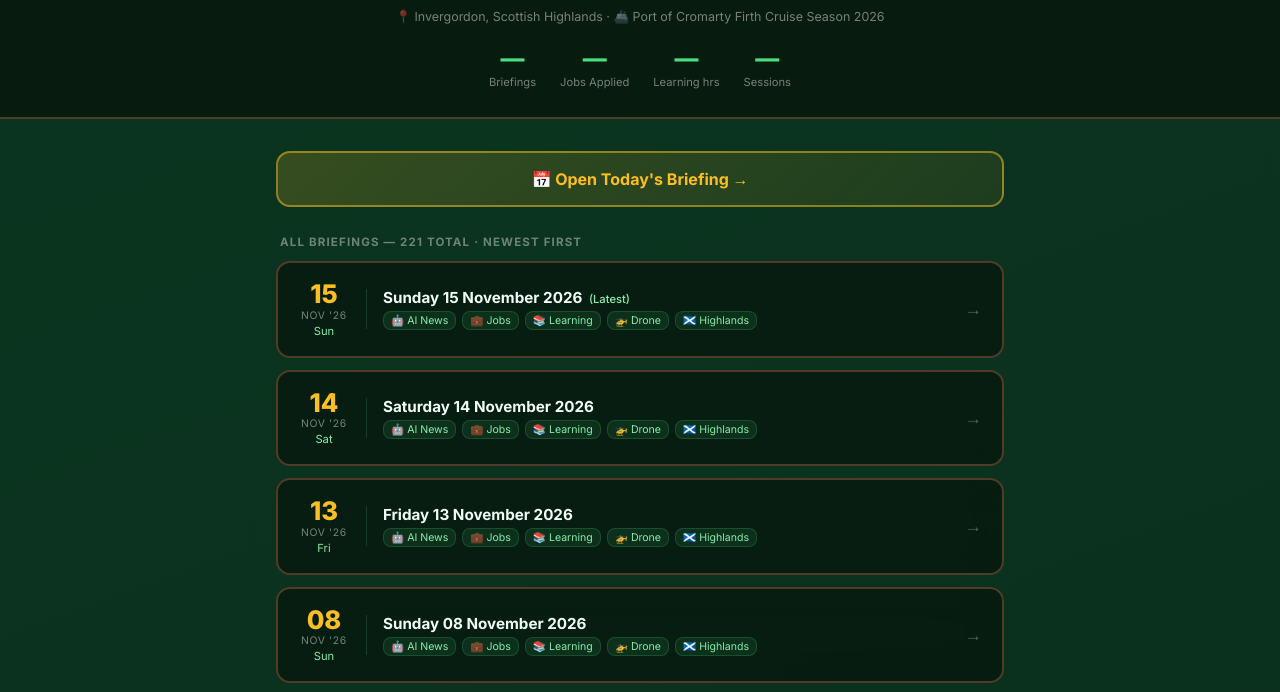
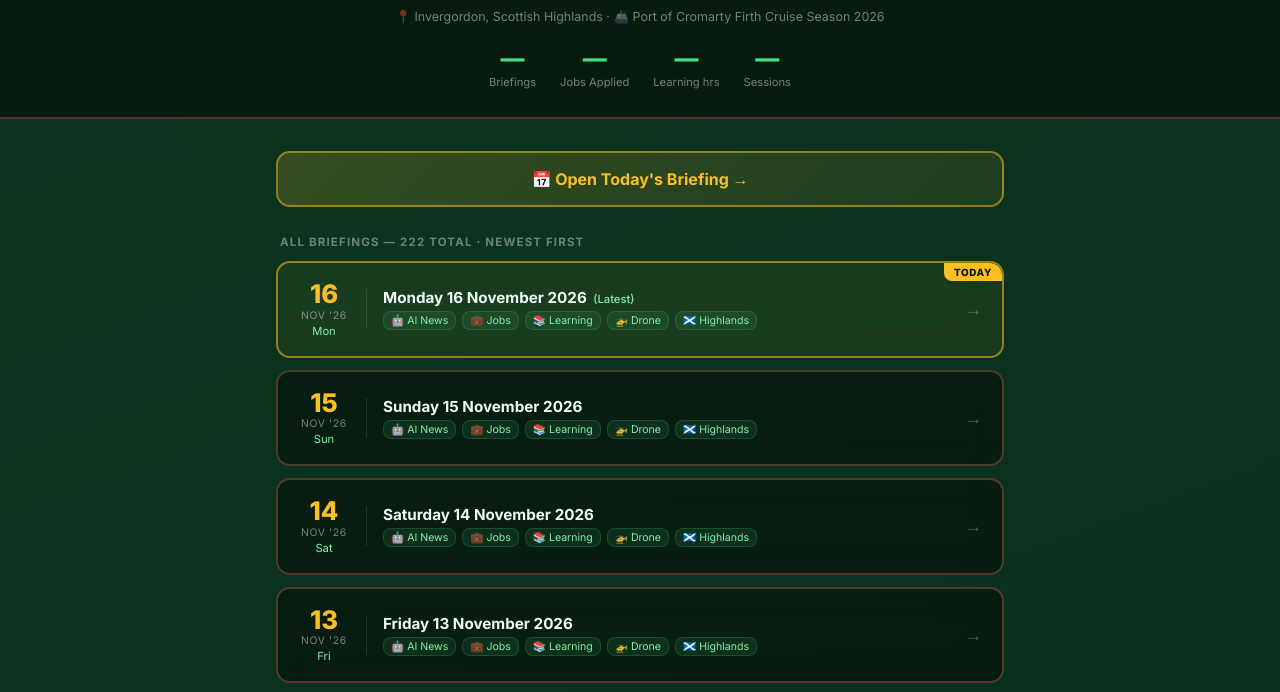
Before and after one commit to steve-ai-stuff/daily-briefing, a plain HTML site: page index.html in a window 1280 px wide. Shown: the part 101-793 px from the top of the page. Drawn offline with Linux system fonts and the light colour scheme.

Commit message:
Update index — 222 briefings

```diff
--- a/index.html
+++ b/index.html
@@ -111,6 +111,7 @@ footer{text-align:center;color:rgba(255,255,255,0.25);font-size:0.75rem;padding-
 // Add new entries here each time a new briefing is generated.
 // JavaScript will parse dates and sort newest-first automatically.
 var BRIEFINGS = [
+  ["16", "11", "2026", "Daily-Briefing_16-11-2026.html"],
   ["15", "11", "2026", "Daily-Briefing_15-11-2026.html"],
   ["14", "11", "2026", "Daily-Briefing_14-11-2026.html"],
 ["13", "11", "2026", "Daily-Briefing_13-11-2026.html"],
```
